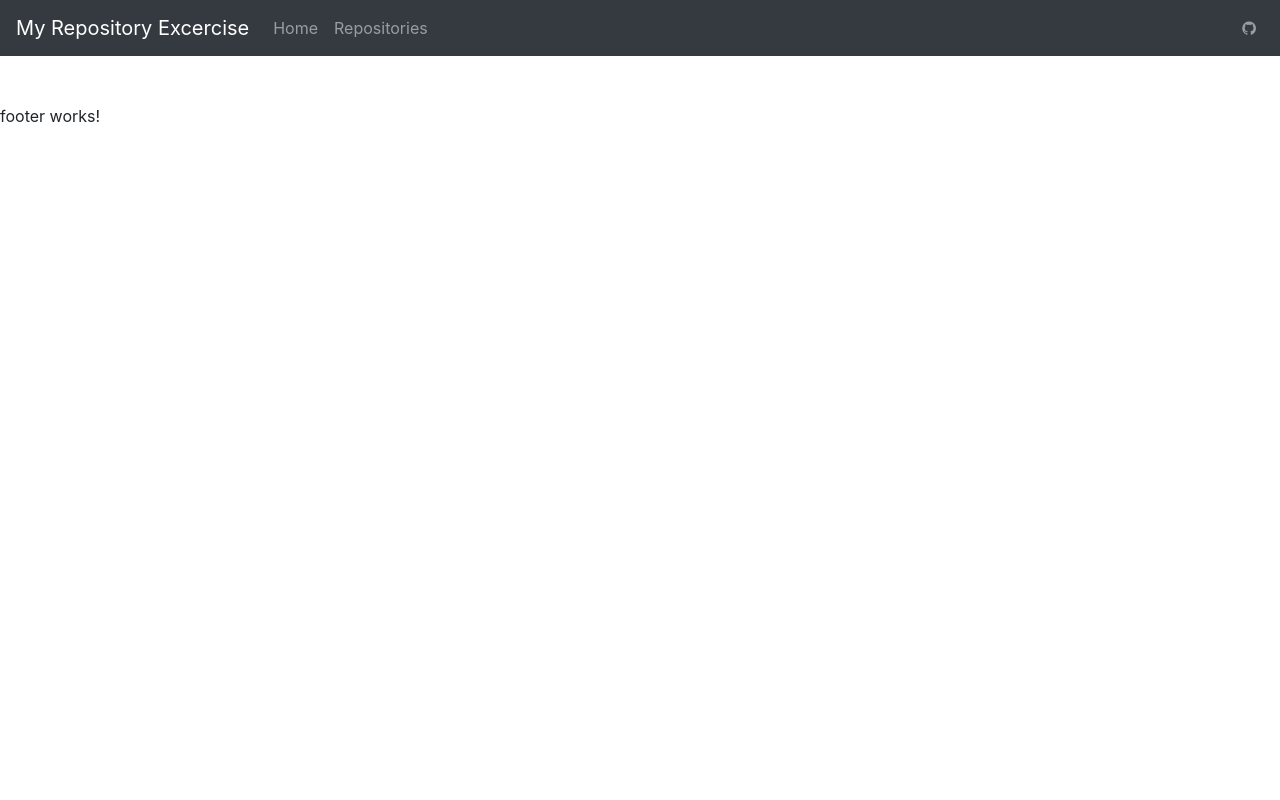
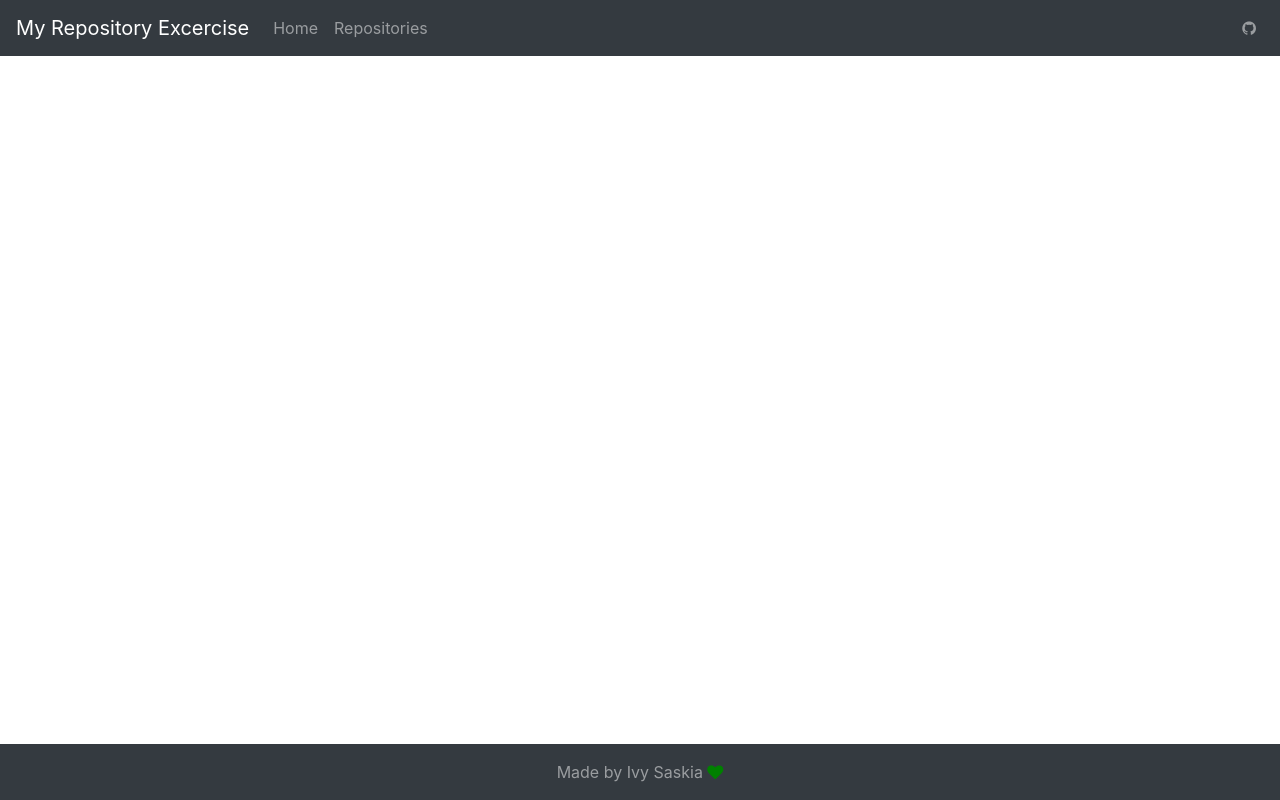
Before and after one commit to IvySaskia/prueba, an Angular app: page / in a window 1280 px wide. Built offline with nearby package versions, Linux system fonts and the light colour scheme.

Commit message:
feat: footer of the page

```diff
--- a/src/app/footer/footer.component.css
+++ b/src/app/footer/footer.component.css
@@ -0,0 +1,3 @@
+.fa-heart {
+  color:#008000;
+}
--- a/src/app/footer/footer.component.html
+++ b/src/app/footer/footer.component.html
@@ -1 +1,5 @@
-<p>footer works!</p>
+<nav class="navbar navbar-dark bg-dark mt-5 fixed-bottom">
+  <div class="navbar-expand m-auto navbar-text">
+    Made by Ivy Saskia <i class="fa fa-heart"></i>
+  </div>
+</nav>
```
